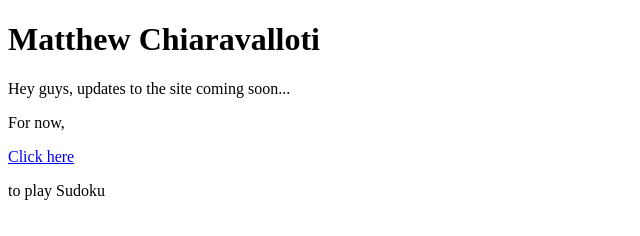
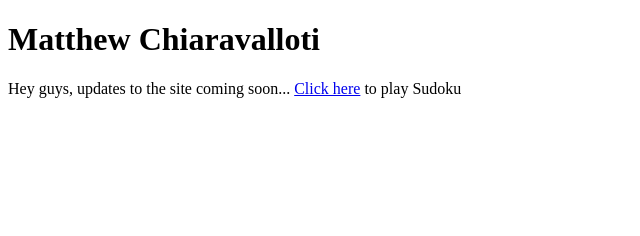
Before and after one commit to mattChiaravalloti/mattChiaravalloti.github.io, a plain HTML site: page index.html in a window 1280 px wide. Shown: the whole page, without its empty margins (0-640 px from the left). Drawn offline with Linux system fonts and the light colour scheme.

Commit message:
updated index

```diff
--- a/index.html
+++ b/index.html
@@ -6,11 +6,8 @@
 	</head>
 	<body>
 		<h1>Matthew Chiaravalloti</h1>
-		<p>Hey guys, updates to the site coming soon...</p>
-		<div>
-			<p>For now, </p>
+		<p>Hey guys, updates to the site coming soon...
 			<a href="/sudoku/index.html">Click here</a>
-			<p>to play Sudoku</p>
-		</div>
+		to play Sudoku</p>
 	</body>
 </html>
```
